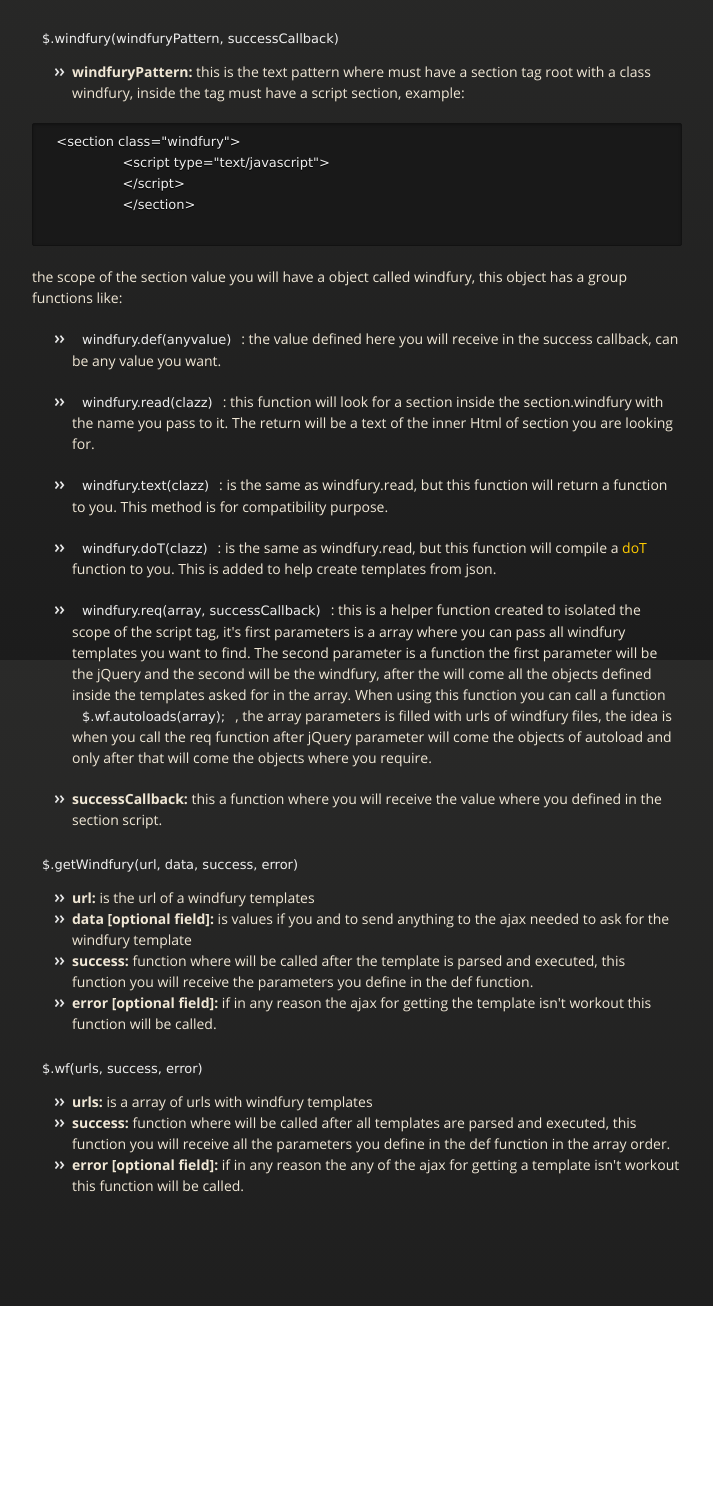
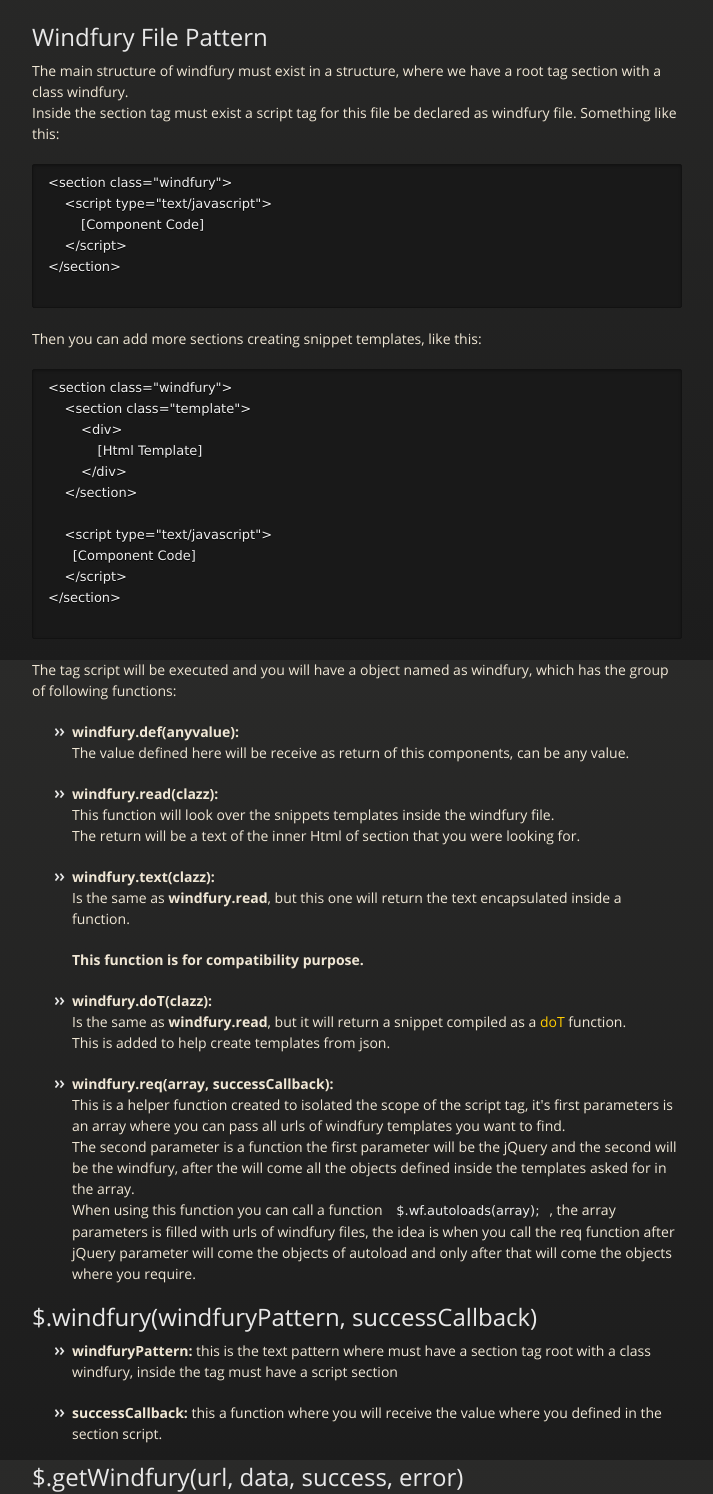
Before and after one commit to renatoferreira656/jquery.windfury.js, a plain HTML site: page page/api.html in a window 1280 px wide. Shown: the part 140-1634 px from the top of the page, without its empty margins (283-996 px from the left). Before the commit the page ends 1446 px from the top, so only its background shows below. Drawn offline with nearby package versions, Linux system fonts and the light colour scheme.

Commit message:
documentation

```diff
--- a/page/api.html
+++ b/page/api.html
@@ -17,47 +17,93 @@
                       <h1>API jquery.windfury.js</h1>
                       <hr>
                   </div>
-                  <h3>
-                      <a id="windfurywindfurypattern-successcallback" class="anchor" href="#windfurywindfurypattern-successcallback" aria-hidden="true"><span class="octicon octicon-link"></span></a><code>$.windfury(windfuryPattern, successCallback)</code>
-                  </h3>
-                  <ul>
-                      <li>
-                          <strong>windfuryPattern:</strong> this is the text pattern where must have a section tag root with a class windfury, inside the tag must have a script section, example:
-                      </li>
-                  </ul>
-                  <pre><code>  &lt;section class="windfury"&gt;
+                  <h2>
+                      Windfury File Pattern
+                  </h2>
+                  <p>
+                      The main structure of windfury must exist in a structure, where we have a root tag section with a class windfury. <br/>
+                      Inside the section tag must exist a script tag for this file be declared as windfury file.
+                      Something like this:
+                  </p>
+                  <pre>
+<code>&lt;section class="windfury"&gt;
     &lt;script type="text/javascript"&gt;
+        [Component Code]
     &lt;/script&gt;
 &lt;/section&gt;</code>
                   </pre>
-                  <p>the scope of the section value you will have a object called windfury, this object has a group functions like:</p>
+                  <p> Then you can add more sections creating snippet templates, like this: </p>
+                  <pre>
+<code>&lt;section class="windfury"&gt;
+    &lt;section class="template"&gt;
+        &lt;div&gt;
+            [Html Template]
+        &lt;/div&gt;
+    &lt;/section&gt;
+
+    &lt;script type="text/javascript"&gt;
+      [Component Code]
+    &lt;/script&gt;
+&lt;/section&gt;</code>
+                  </pre>
+                  <p>The tag script will be executed and you will have a object named as windfury, which has the group of following functions:</p>
                   <ul>
                     <li>
-                          <p><code>windfury.def(anyvalue)</code>:  the value defined here you will receive in the success callback, can be any value you want.</p>
+                        <strong>windfury.def(anyvalue):</strong>
+                        <p>The value defined here will be receive as return of this components, can be any value.</p>
                     </li>
                     <li>
-                          <p><code>windfury.read(clazz)</code>: this function will look for a section inside the section.windfury with the name you pass to it. The return will be a text of the inner Html of section you are looking for.</p>
+                        <strong>windfury.read(clazz):</strong>
+                        <p>
+                          This function will look over the snippets templates inside the windfury file. </br>
+                          The return will be a text of the inner Html of section that you were looking for.
+                        </p>
                     </li>
                     <li>
-                          <p><code>windfury.text(clazz)</code>: is the same as windfury.read, but this function will return a function to you. This method is for compatibility purpose.</p>
+                        <strong>windfury.text(clazz):</strong>
+                        <p>Is the same as <strong>windfury.read</strong>, but this one will return the text encapsulated inside a function.</p>
+                        <p><strong>This function is for compatibility purpose.</strong></p>
                     </li>
                     <li>
-                          <p><code>windfury.doT(clazz)</code>: is the same as windfury.read, but this function will compile a <a href="http://olado.github.io/doT/index.html">doT</a> function to you. This is added to help create templates from json.</p>
+                        <strong>windfury.doT(clazz):</strong>
+                        <p>
+                          Is the same as <strong>windfury.read</strong>, but it will return a snippet compiled as a
+                          <a href="http://olado.github.io/doT/index.html">doT</a> function. <br/>
+                          This is added to help create templates from json.
+                        </p>
                     </li>
                     <li>
-                          <p><code>windfury.req(array, successCallback)</code>: this is a helper function created to isolated the scope of the script tag, it's first parameters is a array where you can pass all windfury templates you want to find. The second parameter is a function the first parameter will be the jQuery and the second will be the windfury, after the will come all the objects defined inside the templates asked for in the array.
-                              When using this function you can call a function <code>$.wf.autoloads(array);</code>, the array parameters is filled with urls of windfury files, the idea is when you call the req function after jQuery parameter will come the objects of autoload and only after that will come the objects where you require.
+                        <strong>windfury.req(array, successCallback):</strong>
+                        <p>
+                          This is a helper function created to isolated the scope of the script tag,
+                          it's first parameters is an array where you can pass all urls of windfury templates you want to find. <br/>
+                          The second parameter is a function the first parameter will be the jQuery and the second will be the windfury,
+                          after the will come all the objects defined inside the templates asked for in the array. <br/>
+                          When using this function you can call a function <code>$.wf.autoloads(array);</code>,
+                          the array parameters is filled with urls of windfury files, the idea is when you call the req
+                          function after jQuery parameter will come the objects of autoload and only after that will come
+                          the objects where you require.
                         </p>
                     </li>
                   </ul>
+                  <h2>
+                      $.windfury(windfuryPattern, successCallback)
+                  </h2>
                   <ul>
+                      <li>
+                          <p>
+                            <strong>windfuryPattern:</strong>
+                            this is the text pattern where must have a section tag root with a class windfury,
+                            inside the tag must have a script section
+                          </p>
+                      </li>
                       <li>
                           <strong>successCallback:</strong> this a function where you will receive the value where you defined in the section script.
                       </li>
                   </ul>
-                  <h3>
-                      <a id="getwindfuryurl-data-success-error" class="anchor" href="#getwindfuryurl-data-success-error" aria-hidden="true"><span class="octicon octicon-link"></span></a><code>$.getWindfury(url, data, success, error)</code>
-                  </h3>
+                  <h2>
+                      $.getWindfury(url, data, success, error)
+                  </h2>
                   <ul>
                       <li>
                           <strong>url:</strong> is the url of a windfury templates
```
Lines whose indentation alone changed are shown as unchanged.
